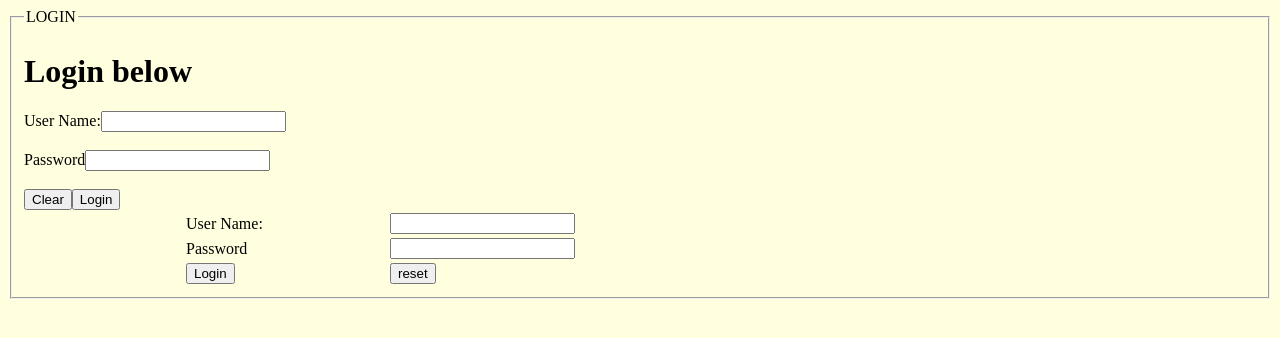
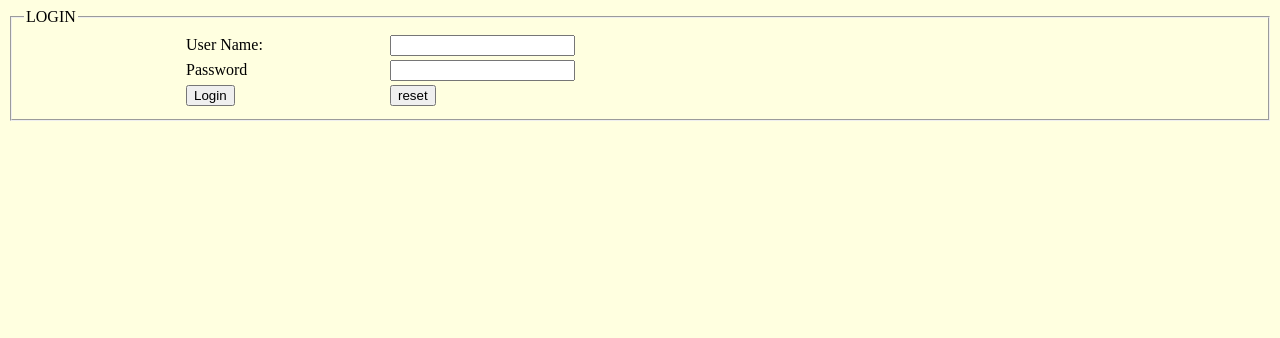
Before and after one commit to UtpalKuma-r/EasyApplication, a PHP site: page /login.php in a window 1280 px wide. Shown: the top 338 px of the page. Run offline with PHP 8.4, Linux system fonts and the light colour scheme.

Commit message:
Update login.php

```diff
--- a/login.php
+++ b/login.php
@@ -1,7 +1,7 @@
 <!DOCTYPE html>
 <html>
 <body bgcolor="lightyellow">
-<FORM><fieldset><legend><ALIGN="CENTER">LOGIN</ALIGN="CENTER"></legend>
+<form><fieldset><legend><ALIGN="CENTER">LOGIN</ALIGN="CENTER"></legend>
 		<TABLE ALIGN="CENTER">
 			<TR>
 				<TD WIDTH="200">User Name:</TD>
@@ -19,35 +19,8 @@
 				<TD><INPUT TYPE="RESET"  VALUE="reset">&nbsp;&nbsp;&nbsp;</TD>
 			</tr>
 
-
-
 </form>
-
 </body>
-
-<body>
-
-
-    <h1>Login below</h1>
-    <form action="" method="Post">
-
-        <label for="uname">User Name:</label>
-        <input type="text" name="uname" id="uname">
-<br>
-<br>
-        <label for="password">Password</label>
-        <input type="password" name="password" id="password">
-
-<br>
-<br>
-        <button type="reset">Clear</button><button type="submit">Login</button>
-    </form>
-
-
-</body>
-</html>
-
-
 <?php
 
 
```
